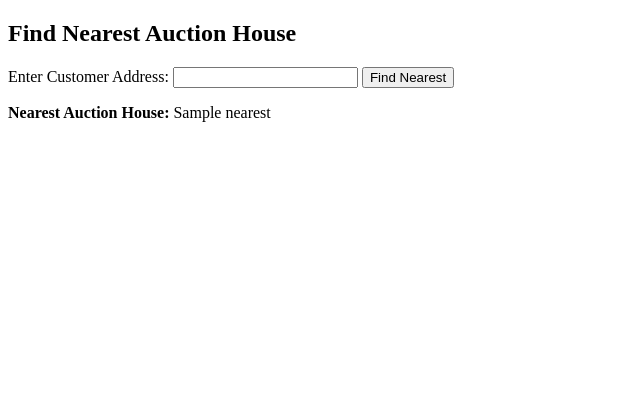
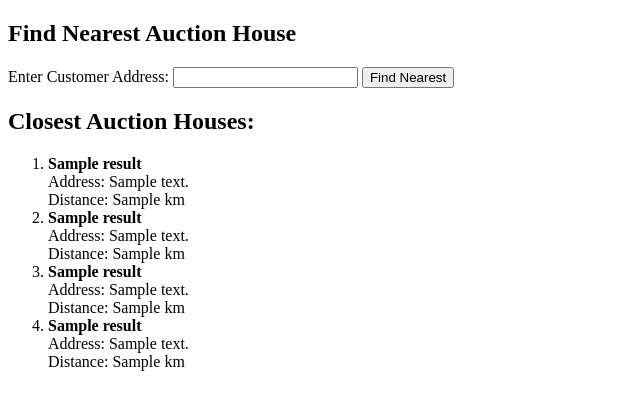
Before and after one commit to Jzivkovic02/nearest-auction-finder, a Flask app: template templates/index.html in a window 1280 px wide. Shown: the top 410 px of the page, without its empty margins (0-640 px from the left). Run offline with Flask 3, Linux system fonts and the light colour scheme; the template is opened without the code that fills it: most values are stand-ins (such as "Sample title", 1, 10 or a date in 2020).

Commit message:
index.html
updated to show 4 results rather than 1

```diff
--- a/templates/index.html
+++ b/templates/index.html
@@ -11,10 +11,32 @@
         <input type="submit" value="Find Nearest">
     </form>
 
-    {% if nearest %}
-        <p><strong>Nearest Auction House:</strong> {{ nearest }}</p>
-    {% elif error %}
-        <p style="color:red;">{{ error }}</p>
-    {% endif %}
+{% if results %}
+  <h2>Closest Auction Houses:</h2>
+  <ol>
+    <li>
+      <strong>{{ results[0].name }}</strong><br>
+      Address: {{ results[0].address }}<br>
+      Distance: {{ results[0].distance_km }} km
+    </li>
+    <li>
+      <strong>{{ results[1].name }}</strong><br>
+      Address: {{ results[1].address }}<br>
+      Distance: {{ results[1].distance_km }} km
+    </li>
+    <li>
+      <strong>{{ results[2].name }}</strong><br>
+      Address: {{ results[2].address }}<br>
+      Distance: {{ results[2].distance_km }} km
+    </li>
+    <li>
+      <strong>{{ results[3].name }}</strong><br>
+      Address: {{ results[3].address }}<br>
+      Distance: {{ results[3].distance_km }} km
+    </li>
+  </ol>
+{% endif %}
+
+
 </body>
 </html>
```
